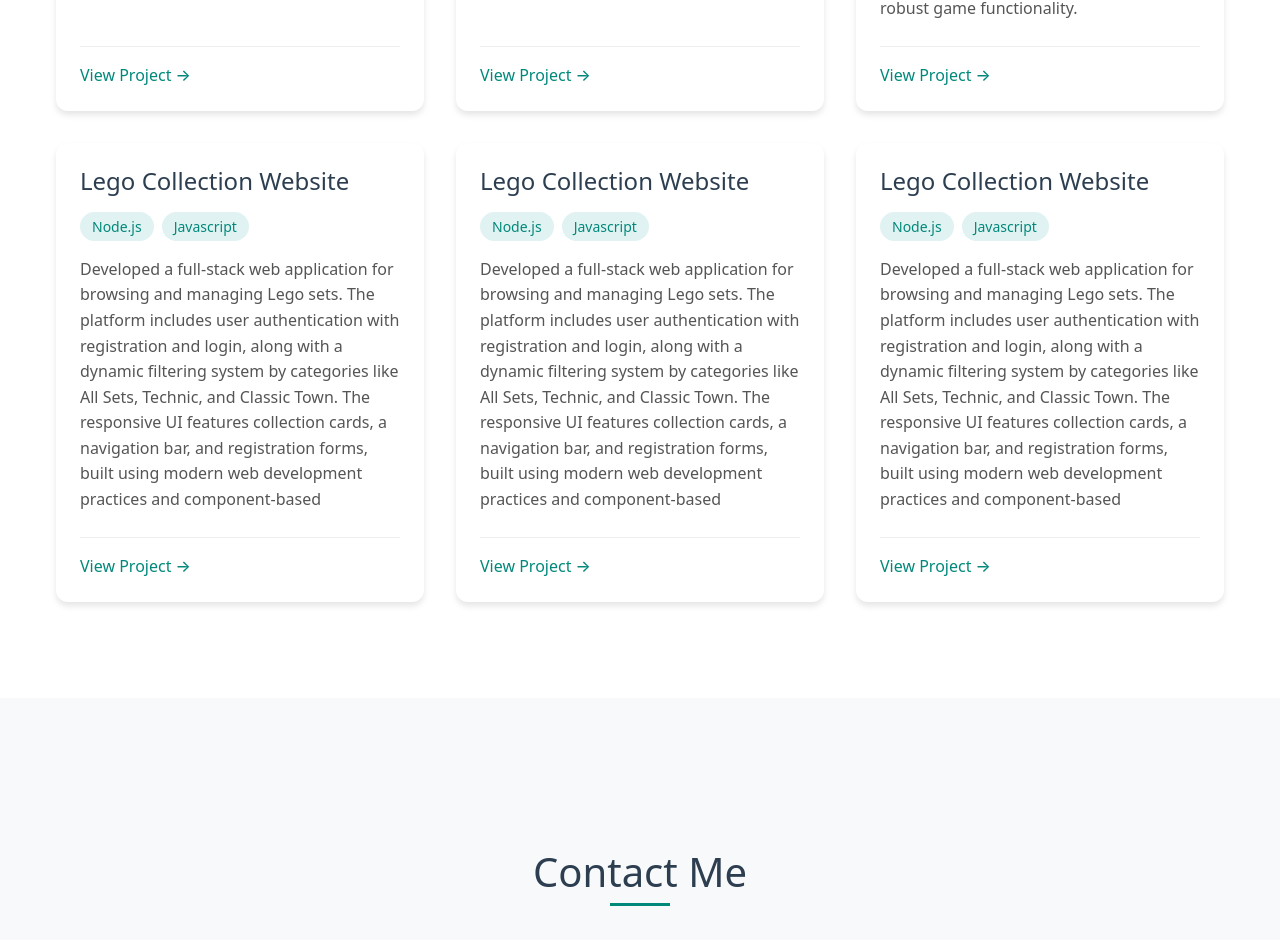
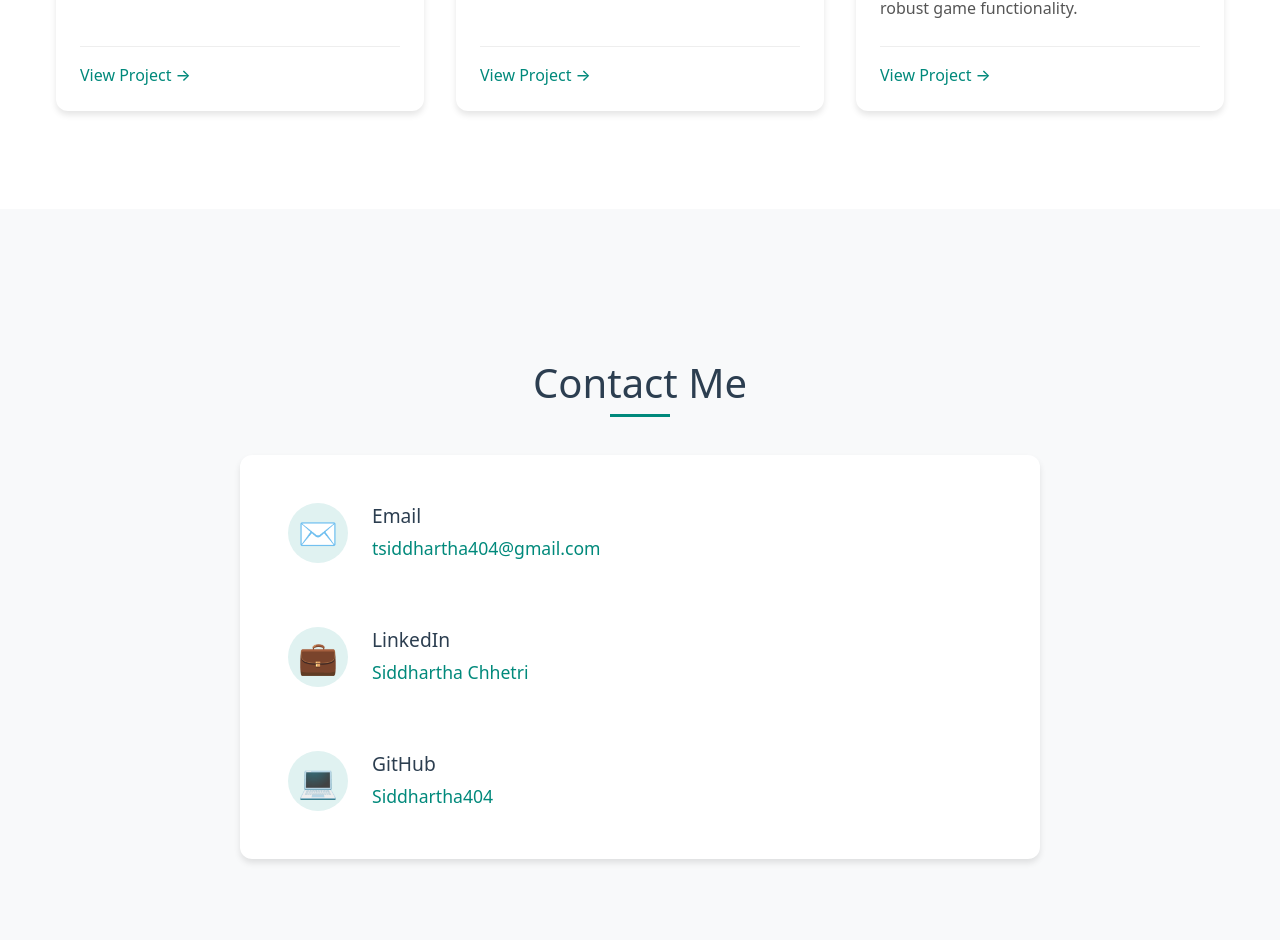
Before and after one commit to Siddhartha404/My-Portfolio, a React (Create React App) app: page / in a window 1280 px wide. Shown: the part 2191-3131 px from the top of the page. Built offline with nearby package versions, Linux system fonts and the light colour scheme.

Commit message:
removing some project

```diff
--- a/src/components/Projects.jsx
+++ b/src/components/Projects.jsx
@@ -84,81 +84,6 @@
             </a>
           </div>
 
-          <div className="project-card">
-            <a
-              href="https://github.com/Siddhartha404/Lego-Website"
-              target="_blank"
-              rel="noopener noreferrer"
-              className="project-link"
-            >
-            <div className="project-content">
-              <h3 className="project-title">Lego Collection Website</h3>
-              <div className="project-tech">
-                <span className="tech-tag">Node.js</span>
-                <span className="tech-tag">Javascript</span>
-              </div>
-              <p className="project-description">
-              Developed a full-stack web application for browsing and managing Lego sets.
-              The platform includes user authentication with registration and login, along with a dynamic filtering system by categories like All Sets, Technic, and Classic Town.
-              The responsive UI features collection cards, a navigation bar, and registration forms, built using modern web development practices and component-based
-              </p>
-              <div className="project-footer">
-                <span className="view-project">View Project →</span>
-              </div>
-            </div>
-            </a>
-          </div>
-
-          <div className="project-card">
-            <a
-              href="https://github.com/Siddhartha404/Lego-Website"
-              target="_blank"
-              rel="noopener noreferrer"
-              className="project-link"
-            >
-            <div className="project-content">
-              <h3 className="project-title">Lego Collection Website</h3>
-              <div className="project-tech">
-                <span className="tech-tag">Node.js</span>
-                <span className="tech-tag">Javascript</span>
-              </div>
-              <p className="project-description">
-              Developed a full-stack web application for browsing and managing Lego sets.
-              The platform includes user authentication with registration and login, along with a dynamic filtering system by categories like All Sets, Technic, and Classic Town.
-              The responsive UI features collection cards, a navigation bar, and registration forms, built using modern web development practices and component-based
-              </p>
-              <div className="project-footer">
-                <span className="view-project">View Project →</span>
-              </div>
-            </div>
-            </a>
-          </div>
-
-          <div className="project-card">
-            <a
-              href="https://github.com/Siddhartha404/Lego-Website"
-              target="_blank"
-              rel="noopener noreferrer"
-              className="project-link"
-            >
-            <div className="project-content">
-              <h3 className="project-title">Lego Collection Website</h3>
-              <div className="project-tech">
-                <span className="tech-tag">Node.js</span>
-                <span className="tech-tag">Javascript</span>
-              </div>
-              <p className="project-description">
-              Developed a full-stack web application for browsing and managing Lego sets.
-              The platform includes user authentication with registration and login, along with a dynamic filtering system by categories like All Sets, Technic, and Classic Town.
-              The responsive UI features collection cards, a navigation bar, and registration forms, built using modern web development practices and component-based
-              </p>
-              <div className="project-footer">
-                <span className="view-project">View Project →</span>
-              </div>
-            </div>
-            </a>
-          </div>
-
         </div>
       </div>
     </section>
```
